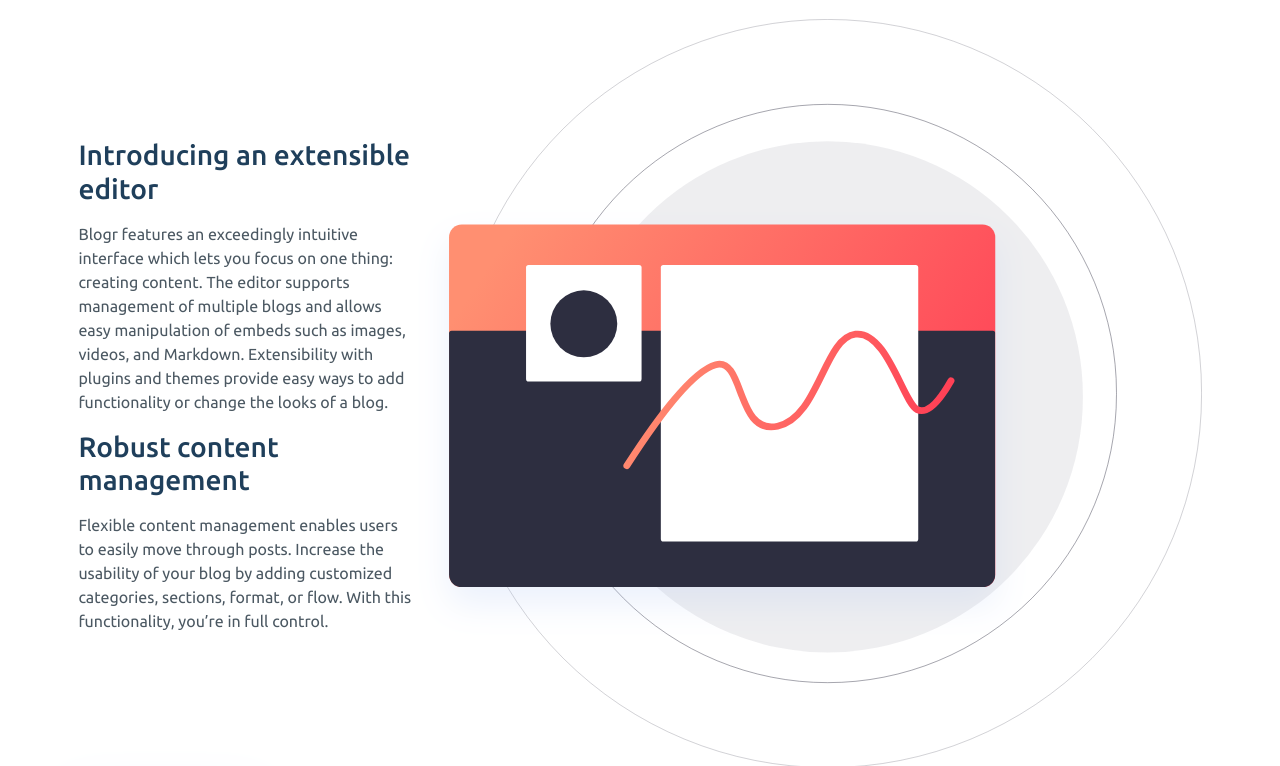
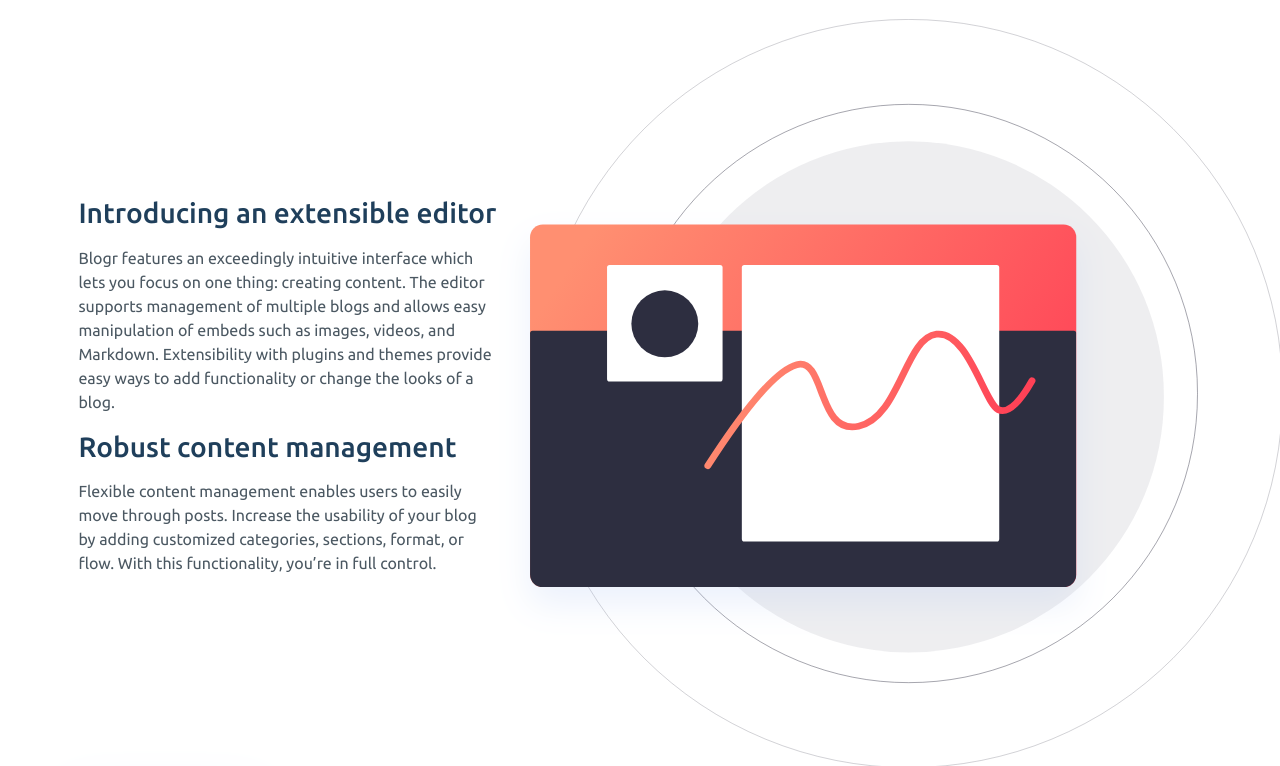
Before and after one commit to parthibt/bloger-landing-page, a website: page index.html in a window 1280 px wide. Shown: the part 620-1386 px from the top of the page. Drawn offline with nearby package versions, Linux system fonts and the light colour scheme.

Commit message:
add the fils

```diff
--- a/scss/section/designFuture.scss
+++ b/scss/section/designFuture.scss
@@ -18,7 +18,7 @@
     }
     .future__text{
         p{
-            max-width: 400px;
+            max-width: 600px;
         }
     }
     .future__texts{
@@ -54,7 +54,7 @@
                 margin: 1em auto;
             }
             h3{
-                max-width: 400px;
+                max-width: 600px;
                 margin: auto;
             }
         }
@@ -71,6 +71,9 @@
             flex-direction: row;
             justify-content: space-between;
             align-items: center;
+            h3{
+                white-space: nowrap;
+            }
         }
         p{
             font-size: 1rem;
```
Also changed, not shown: assets/css/section/designFuture.css, assets/css/style.css, 2 other files.
